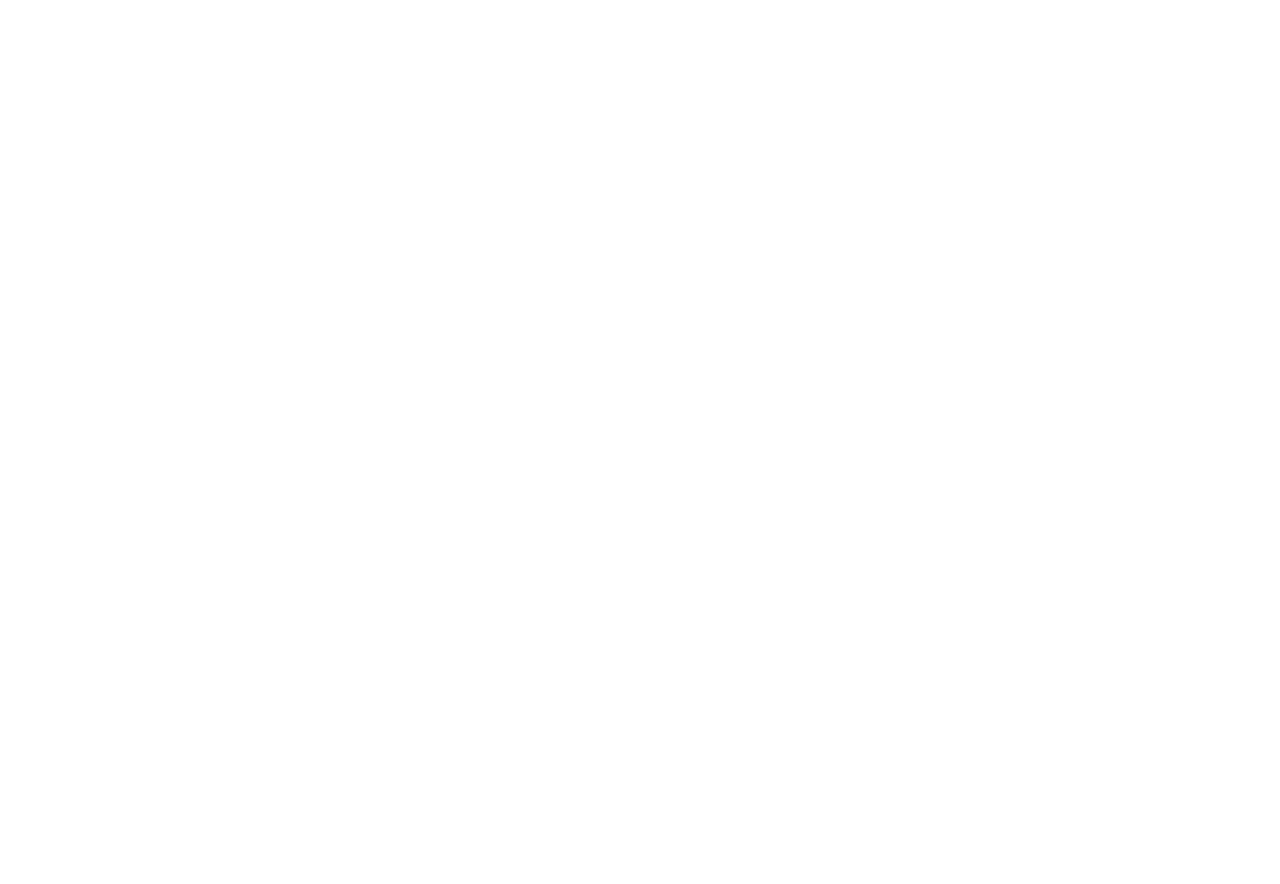
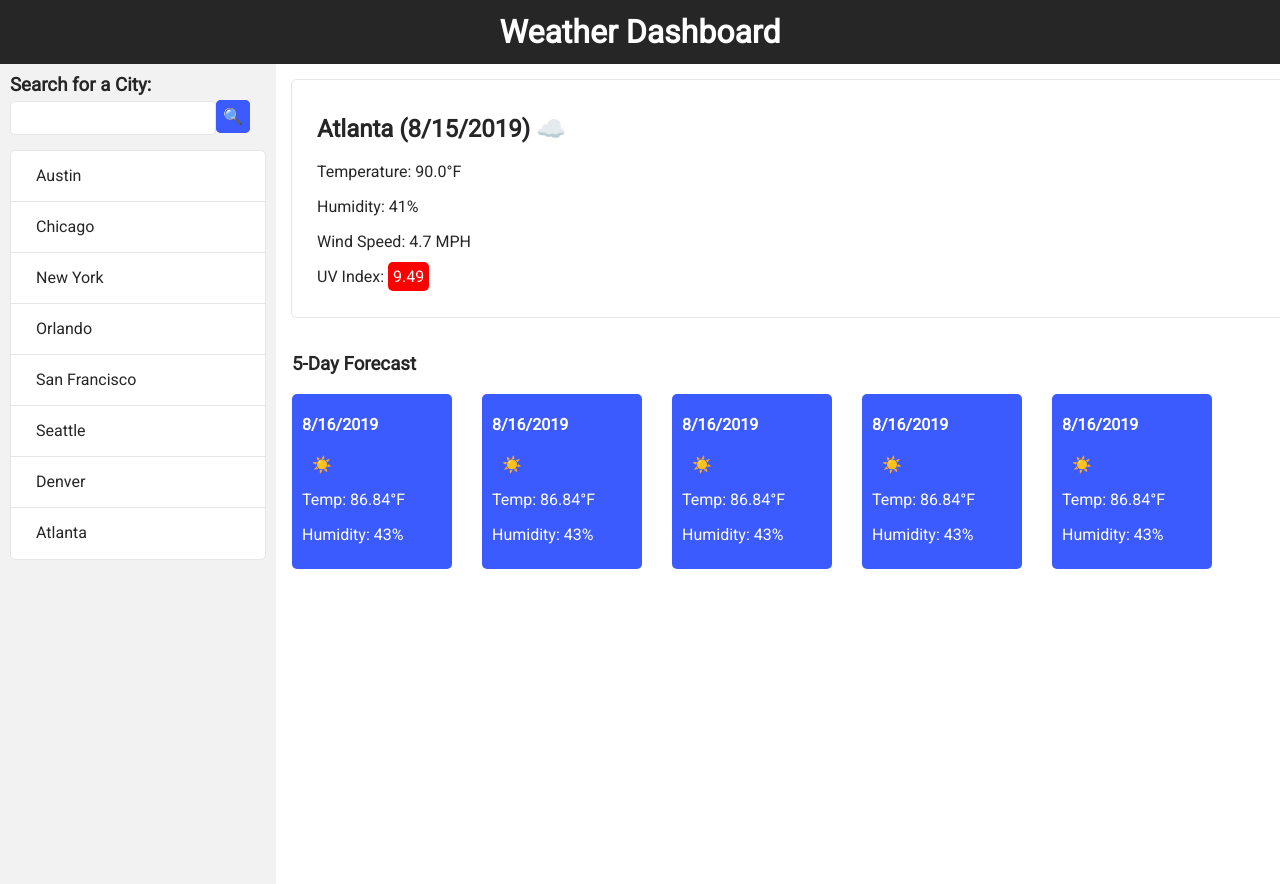
Before and after one commit to elisesamanthadaly/06-Server-Side-APIs, a plain HTML site: page index.html in a window 1280 px wide. Before the commit the page ends 800 px from the top, so only its background shows below. Drawn offline with Linux system fonts and the light colour scheme.

Commit message:
Uploading HTML and CSS framework

```diff
--- a/assets/css/style.css
+++ b/assets/css/style.css
@@ -0,0 +1,130 @@
+:root {
+    --darkText: #262626;
+    --lightText: white;
+    --asideBackground: #f2f2f2;
+    --borderColor: #e6e6e6;
+    --buttonColor: #3C5BFE;
+    --buttonColorHover: #8FCAFF;
+    --uvBackground: red;
+    font-family: 'Roboto', sans-serif;
+    color: var(--darkText);
+}
+
+body {
+    margin: 0 auto;
+}
+
+h1 {
+    margin: 0 auto;
+    background: var(--darkText);
+    padding: 1%;
+    text-align: center;
+    color: var(--lightText);
+}
+
+aside {
+    float: left;
+    width: 20%;
+    height: 100vh;
+    padding: 10px;
+    background: var(--asideBackground);
+}
+
+aside h3 {
+    margin: 0 auto;
+    margin-bottom: 5px;
+}
+
+#searchBar {
+    width: 200px;
+    height: 30px;
+    border: var(--borderColor) 1px solid;
+    border-radius: 5px;
+    margin-bottom: 15px;
+}
+
+#searchBar:focus {
+    outline: none;
+    border: var(--buttonColorHover) 1px solid;
+}
+
+#searchButton {
+    background: var(--buttonColor);
+    padding: 5px;
+    border: var(--buttonColor) 2.5px solid;
+    border-radius: 5px;
+    text-align: center;
+    line-height: 30px;
+    margin-bottom: 15px;
+}
+
+#searchButton:hover {
+    cursor: pointer;
+    border: var(--buttonColorHover) 2.5px solid;
+}
+
+#searchedCities {
+    background: var(--lightText);
+    height: 408px;
+    border: var(--borderColor) 1px solid;
+    border-radius: 5px;
+}
+
+.searchedCity {
+    height: 50px;
+    padding-left: 25px;
+    line-height: 50px;
+    border-bottom: var(--borderColor) 1px solid;
+}
+
+#lastCity {
+    border-bottom: none;
+}
+
+main {
+    float: left;
+    width: 75%;
+    height: 100vh;
+}
+
+#weatherToday {
+    margin: 15px;
+    width: 100%;
+    padding: 15px;
+    padding-left: 25px;
+    border: var(--borderColor) 1px solid;
+    border-radius: 5px;
+}
+
+#uvIndex {
+    background: var(--uvBackground);
+    padding: 5px;
+    border-radius: 5px;
+    color: var(--lightText);
+}
+
+#weatherForecast {
+    margin: 15px;
+    width: 100%;
+    border: var(--lightText) 1px solid;
+}
+
+#dateContainer {
+    display: flex;
+    flex-wrap: wrap;
+    justify-content: left;
+}
+
+.dateBox {
+    background: var(--buttonColor);
+    width: 150px;
+    height: 175px;
+    border-radius: 5px;
+    padding-left: 10px;
+    color: var(--lightText);
+    margin-right: 30px;
+}
+
+.weatherEmoji {
+    padding-left: 10px;
+}
--- a/index.html
+++ b/index.html
@@ -6,9 +6,70 @@
     <meta http-equiv="X-UA-Compatible" content="ie=edge">
     <title>06 Server-Side APIs: Weather Dashboardz</title>
     <link rel="stylesheet" href="./assets/css/style.css">
+    <!-- Below links for Google Fonts -->
+    <link rel="preconnect" href="https://fonts.gstatic.com">
+    <link href="https://fonts.googleapis.com/css2?family=Roboto&display=swap" rel="stylesheet">
 </head>
 
 <body>
-
+    <h1>Weather Dashboard</h1>
+    <aside>
+        <h3>Search for a City:</h3>
+        <input type="text" id="searchBar"><span id="searchButton">🔍</span>
+        <div id="searchedCities">
+            <div class="searchedCity">Austin</div>
+            <div class="searchedCity">Chicago</div>
+            <div class="searchedCity">New York</div>
+            <div class="searchedCity">Orlando</div>
+            <div class="searchedCity">San Francisco</div>
+            <div class="searchedCity">Seattle</div>
+            <div class="searchedCity">Denver</div>
+            <div class="searchedCity" id="lastCity">Atlanta</div>
+        </div>
+    </aside>
+    <main>
+        <div id="weatherToday">
+            <h2>Atlanta (8/15/2019) ☁️</h2>
+            <p>Temperature: 90.0°F</p>
+            <p>Humidity: 41%</p>
+            <p>Wind Speed: 4.7 MPH</p>
+            <p>UV Index: <span id="uvIndex">9.49</span></p>
+        </div>
+        <div id="weatherForecast">
+            <h3>5-Day Forecast</h3>
+            <div id="dateContainer">
+                <div class="dateBox">
+                    <h4>8/16/2019</h4>
+                    <p class="weatherEmoji">☀️</p>
+                    <p>Temp: 86.84°F</p>
+                    <p>Humidity: 43%</p>
+                </div>
+                <div class="dateBox">
+                    <h4>8/16/2019</h4>
+                    <p class="weatherEmoji">☀️</p>
+                    <p>Temp: 86.84°F</p>
+                    <p>Humidity: 43%</p>
+                </div>
+                <div class="dateBox">
+                    <h4>8/16/2019</h4>
+                    <p class="weatherEmoji">☀️</p>
+                    <p>Temp: 86.84°F</p>
+                    <p>Humidity: 43%</p>
+                </div>
+                <div class="dateBox">
+                    <h4>8/16/2019</h4>
+                    <p class="weatherEmoji">☀️</p>
+                    <p>Temp: 86.84°F</p>
+                    <p>Humidity: 43%</p>
+                </div>
+                <div class="dateBox">
+                    <h4>8/16/2019</h4>
+                    <p class="weatherEmoji">☀️</p>
+                    <p>Temp: 86.84°F</p>
+                    <p>Humidity: 43%</p>
+                </div>
+            </div>
+        </div>
+    </main>
 </body>
 </html>
```
